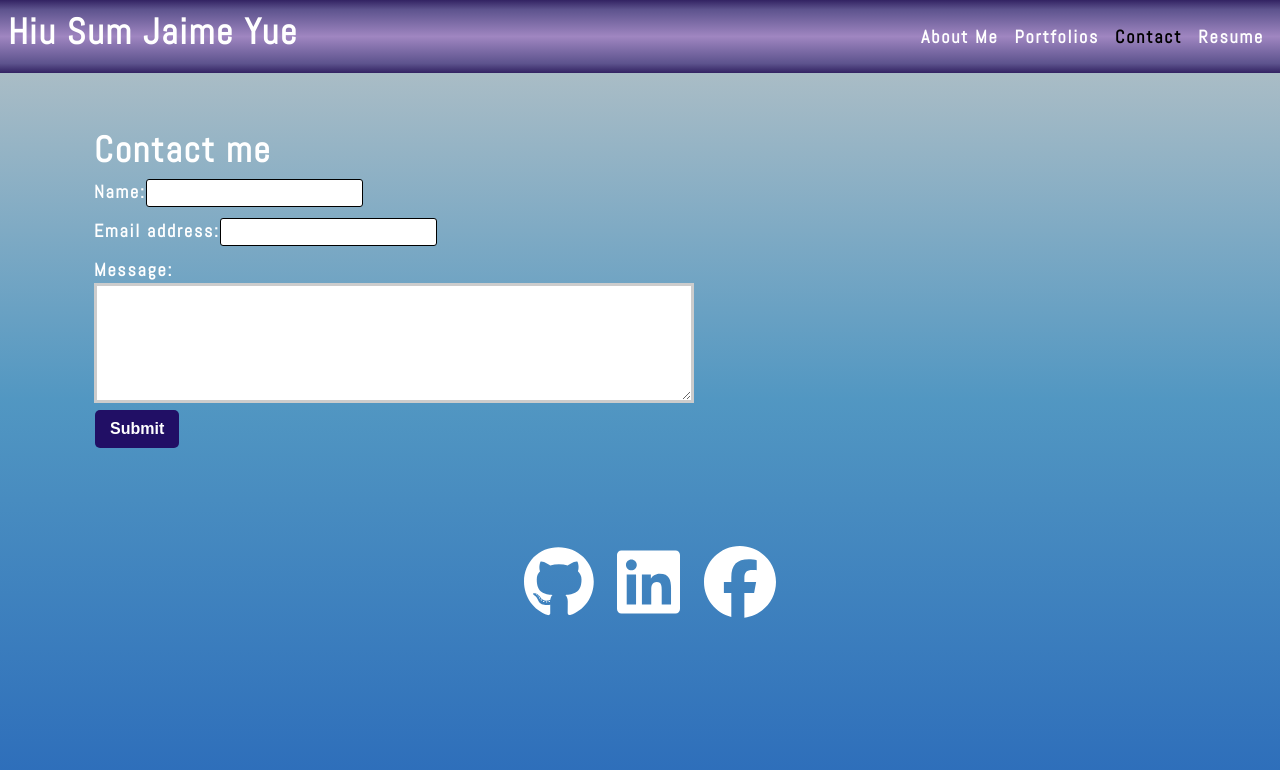
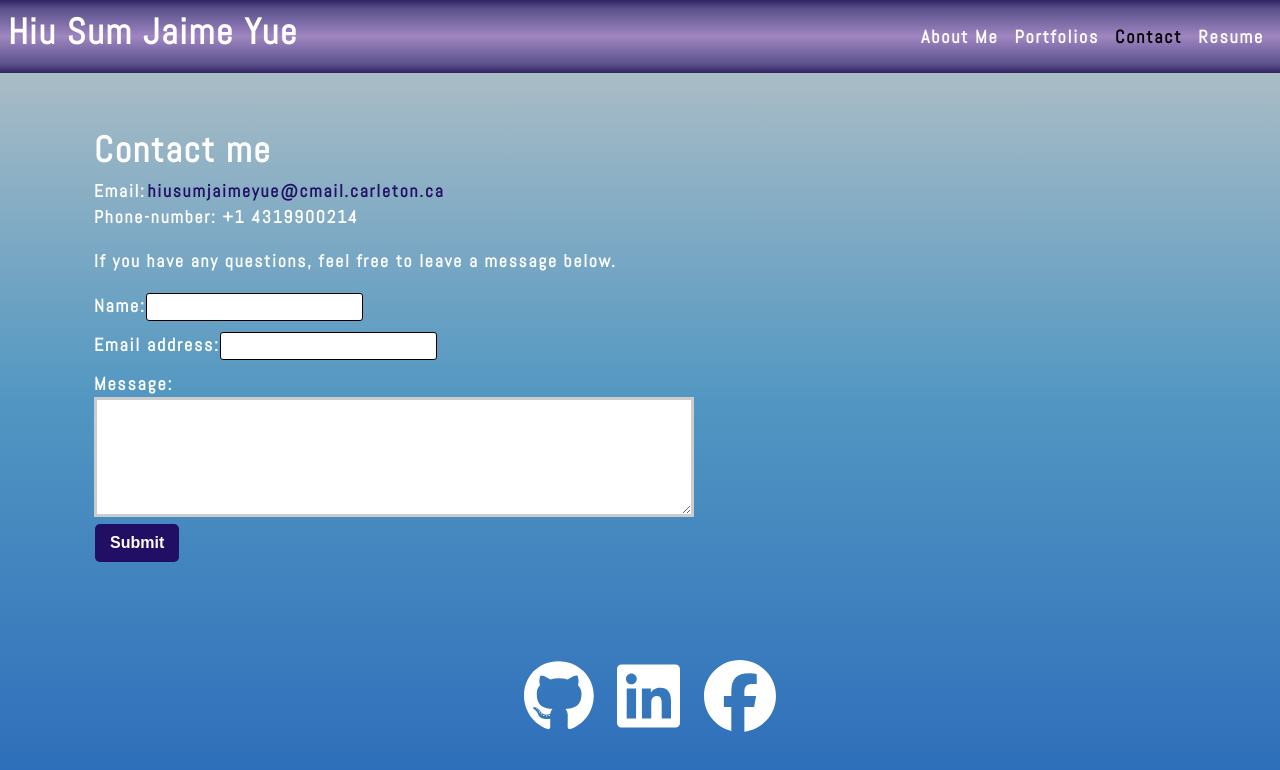
Before and after one commit to RyanOfEastview/react-portfolio, a React (Create React App) app: page / in a window 1280 px wide. Both pictures are taken after a click on the item "Contact". Shown: the top 770 px of the page. Built offline with nearby package versions, Linux system fonts and the light colour scheme.

Commit message:
Add my contact information

```diff
--- a/src/components/Contact/index.js
+++ b/src/components/Contact/index.js
@@ -37,7 +37,18 @@ function ContactForm() {
 
     return (
         <section>
-            <h1 data-testid="h1tag">Contact me</h1>
+            <h1>Contact me</h1>
+            <div>
+                <p>Email:
+                    <a href="mailto:hiusumjaimeyue@cmail.carleton.ca">
+                        <span>hiusumjaimeyue@cmail.carleton.ca</span>
+                    </a><br></br>
+                    Phone-number: +1 4319900214
+                </p>
+            </div>
+            <p>
+                If you have any questions, feel free to leave a message below.
+            </p>
             <form id="contact-form" onSubmit={handleSubmit}>
                 <div className="contact-name">
                     <label htmlFor="name">Name:</label>
@@ -58,7 +69,7 @@ function ContactForm() {
                 )}
                 <button data-testid="button" type="submit">Submit</button>
             </form>
-        </section>
+        </section >
     );
 }
 
```
